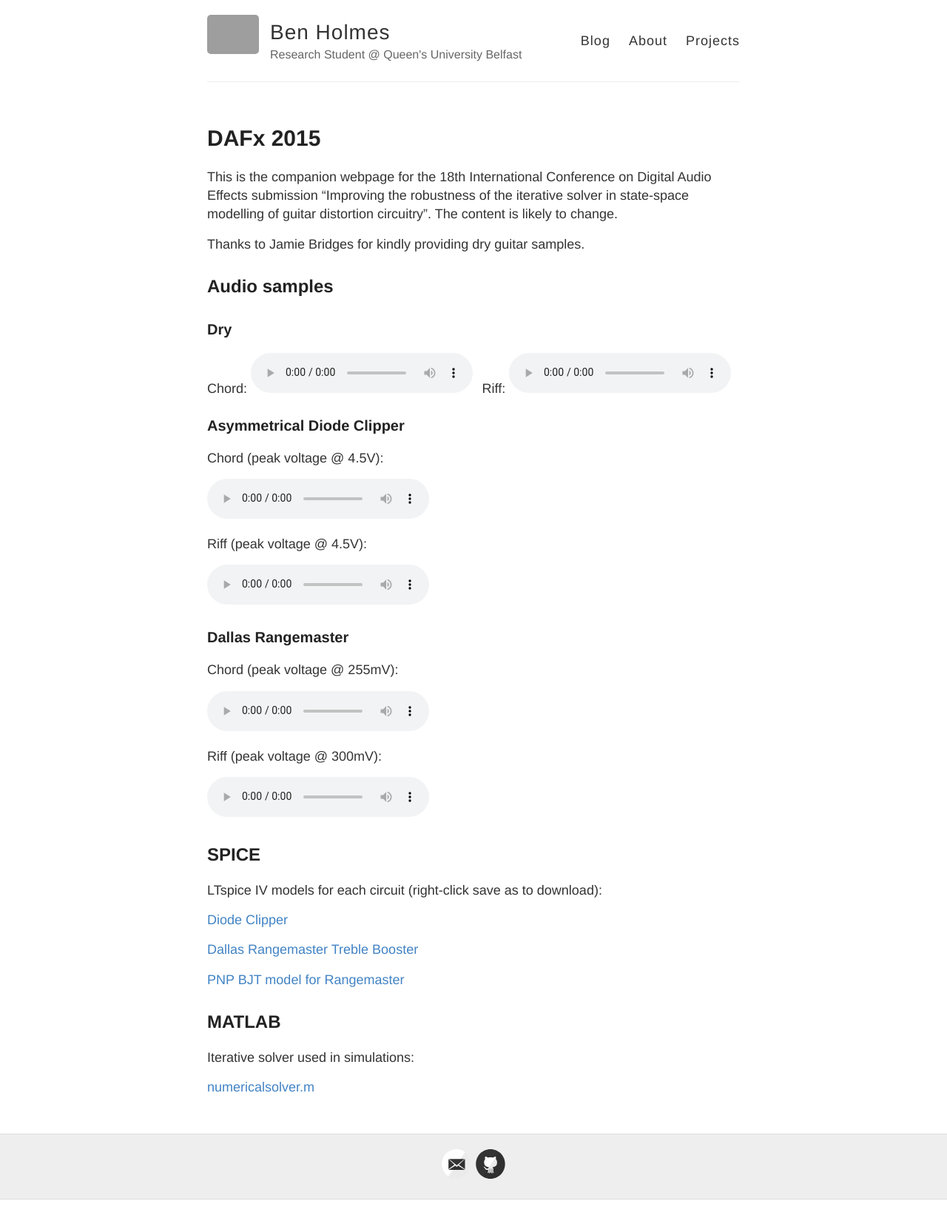
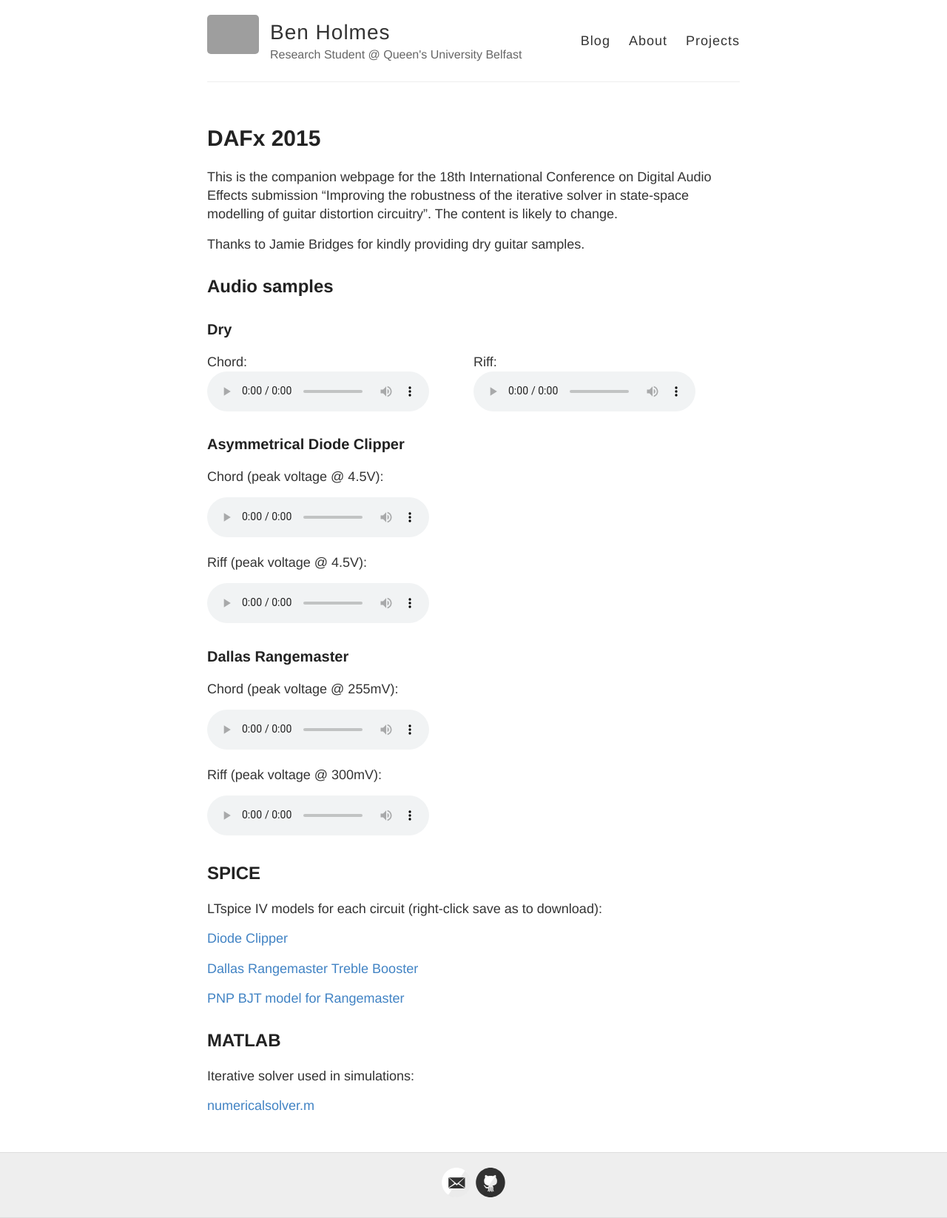
Before and after one commit to bholmesqub/DAFx15, a Jekyll site: the page built from index.md, in a window 1280 px wide. Shown: the whole page at 74% size. Built offline with Jekyll 4.4.1, drawn with Linux system fonts in a browser that asks for light colours; Markdown is read by kramdown in place of the engine named in the settings; before the commit the page ends 1621 px from its top, so only the background shows below that; grey boxes are pictures that could not be loaded.

Commit message:
Trial of new table style

```diff
--- a/index.md
+++ b/index.md
@@ -15,13 +15,19 @@ Thanks to Jamie Bridges for kindly providing dry guitar samples.
 	<tr>
 		<td>
 			Chord:
+		</td>
+		<td>
+			Riff:
+		</td>
+	</tr>
+	<tr>
+		<td>
 			<audio controls>
 			  <source src="https://raw.githubusercontent.com/bholmesqub/DAFx15/gh-pages/audio/chord.wav" type="audio/wav">
 			Your browser does not support the audio element.
 			</audio>
 		</td>
 		<td>
-			Riff:
 			<audio controls>
 			  <source src="https://raw.githubusercontent.com/bholmesqub/DAFx15/gh-pages/audio/riff.wav" type="audio/wav">
 			Your browser does not support the audio element.
```
